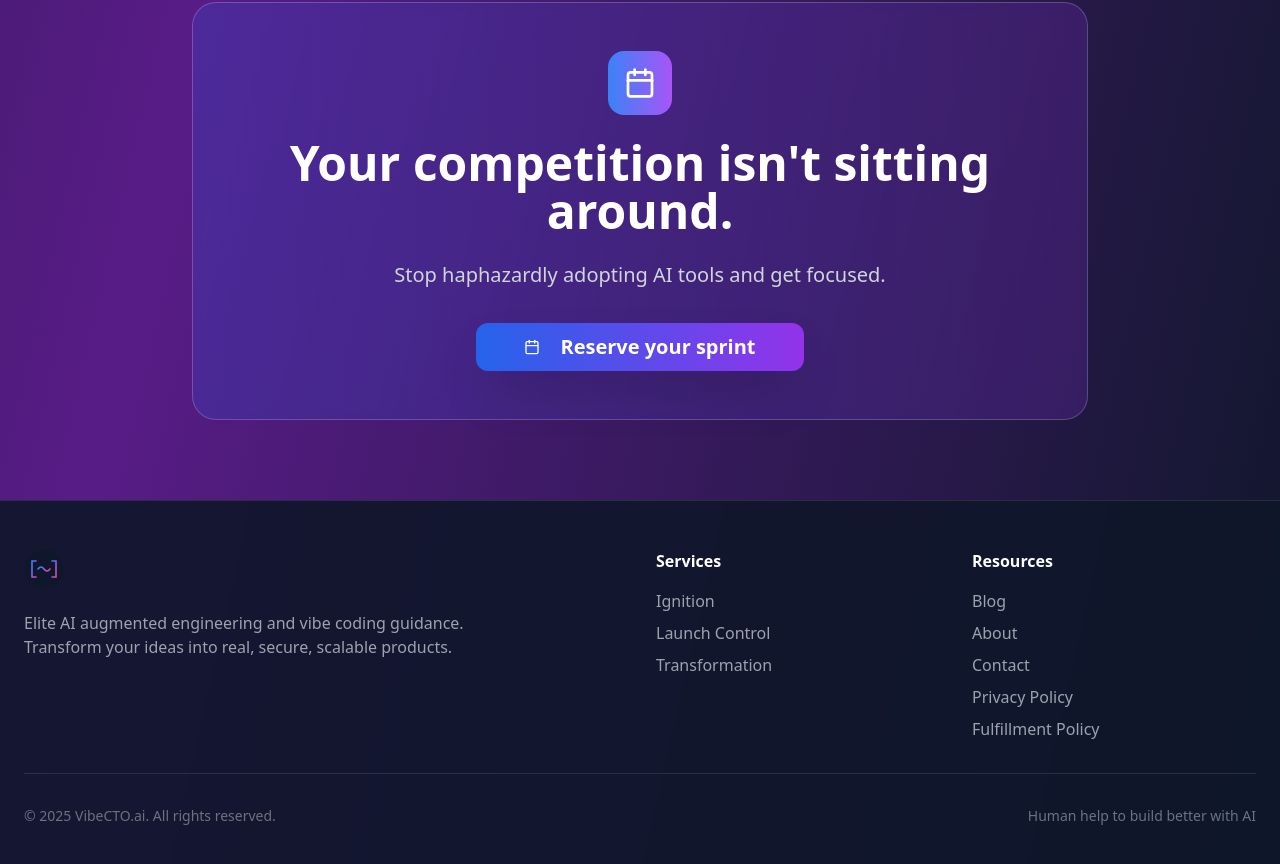
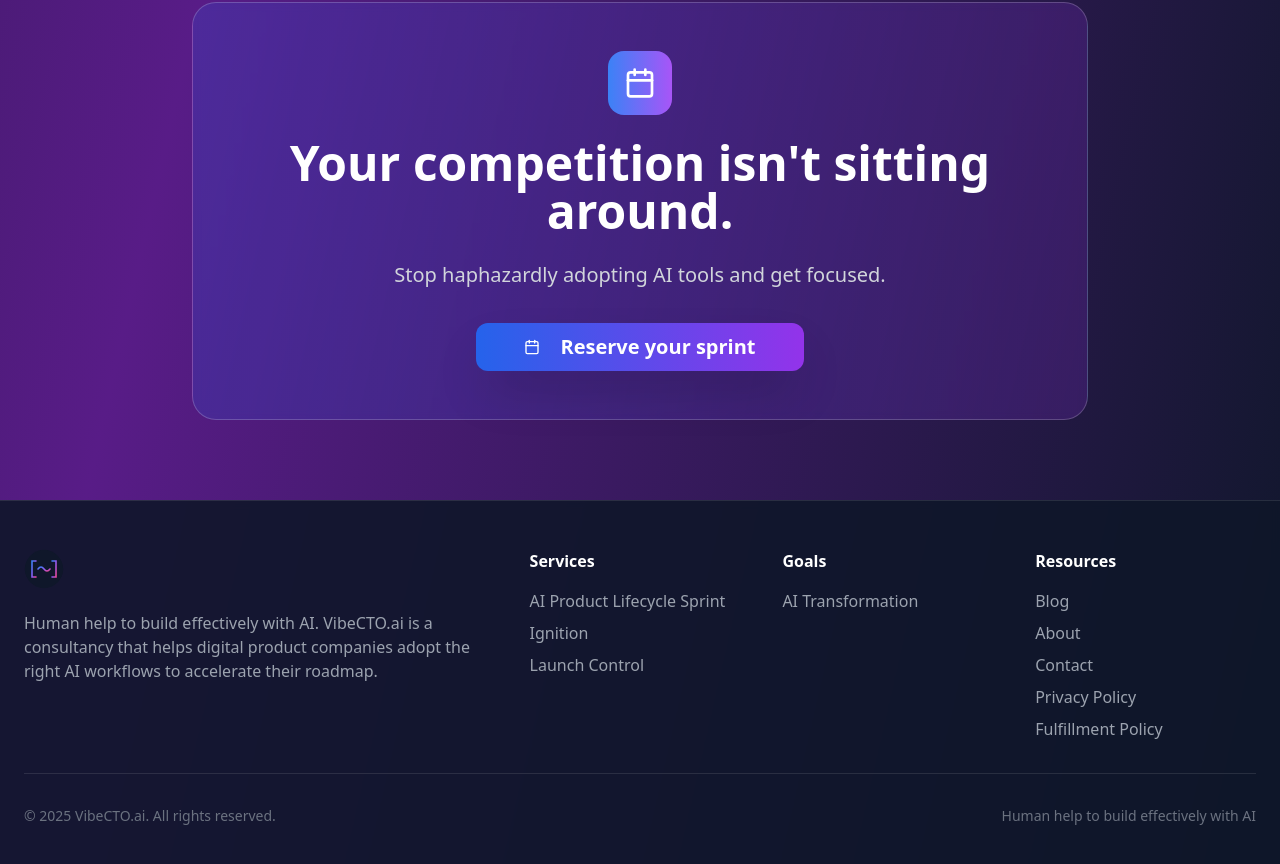
Before and after one commit to prodyssey/vibe-cto-dot-ai, a Next.js app: page / in a window 1280 px wide. Shown: the part 4751-5615 px from the top of the page. Built offline with nearby package versions, Linux system fonts and the light colour scheme; no server answers.

Commit message:
content: footer update

```diff
--- a/src/components/Footer.tsx
+++ b/src/components/Footer.tsx
@@ -7,14 +7,14 @@ export const Footer = () => {
   return (
     <footer className="bg-slate-900/90 backdrop-blur-sm border-t border-white/10 mt-auto">
       <div className="max-w-7xl mx-auto px-6 py-12">
-        <div className="grid grid-cols-1 md:grid-cols-4 gap-8">
+        <div className="grid grid-cols-1 md:grid-cols-5 gap-8">
           {/* Logo and Description */}
           <div className="md:col-span-2">
             <Link href="/" className="inline-block mb-4">
               <Logo />
             </Link>
             <p className="text-gray-400 max-w-md">
-              Elite AI augmented engineering and vibe coding guidance. Transform your ideas into real, secure, scalable products.
+              Human help to build effectively with AI. VibeCTO.ai is a consultancy that helps digital product companies adopt the right AI workflows to accelerate their roadmap.
             </p>
           </div>
 
@@ -22,6 +22,14 @@ export const Footer = () => {
           <div>
             <h3 className="text-white font-semibold mb-4">Services</h3>
             <ul className="space-y-2">
+              <li>
+                <Link
+                  href="/ai-product-lifecycle-sprint"
+                  className="text-gray-400 hover:text-blue-400 transition-colors"
+                >
+                  AI Product Lifecycle Sprint
+                </Link>
+              </li>
               <li>
                 <Link
                   href="/ignition"
@@ -38,12 +46,19 @@ export const Footer = () => {
                   Launch Control
                 </Link>
               </li>
+            </ul>
+          </div>
+
+          {/* Goals */}
+          <div>
+            <h3 className="text-white font-semibold mb-4">Goals</h3>
+            <ul className="space-y-2">
               <li>
                 <Link
                   href="/transformation"
                   className="text-gray-400 hover:text-blue-400 transition-colors"
                 >
-                  Transformation
+                  AI Transformation
                 </Link>
               </li>
             </ul>
@@ -104,7 +119,7 @@ export const Footer = () => {
               © {new Date().getFullYear()} VibeCTO.ai. All rights reserved.
             </p>
             <p className="text-gray-500 text-sm mt-2 md:mt-0">
-              Human help to build better with AI
+              Human help to build effectively with AI
             </p>
           </div>
         </div>
```
